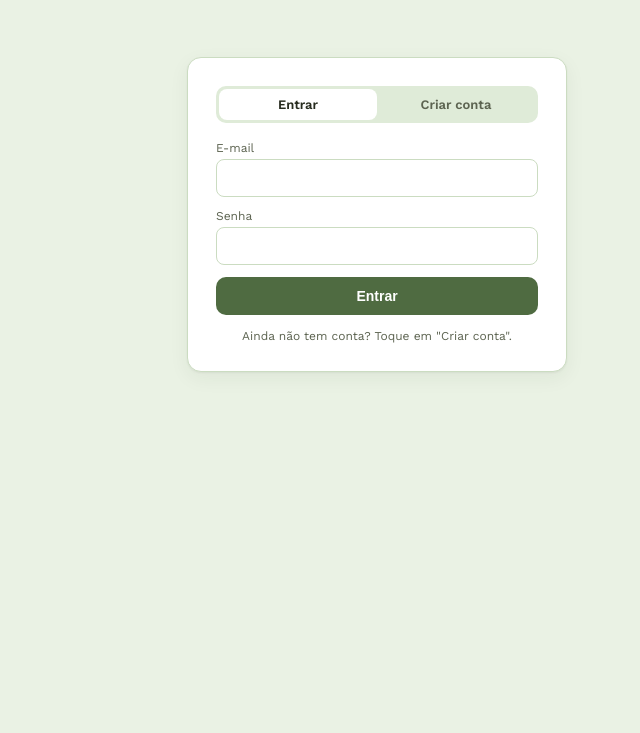
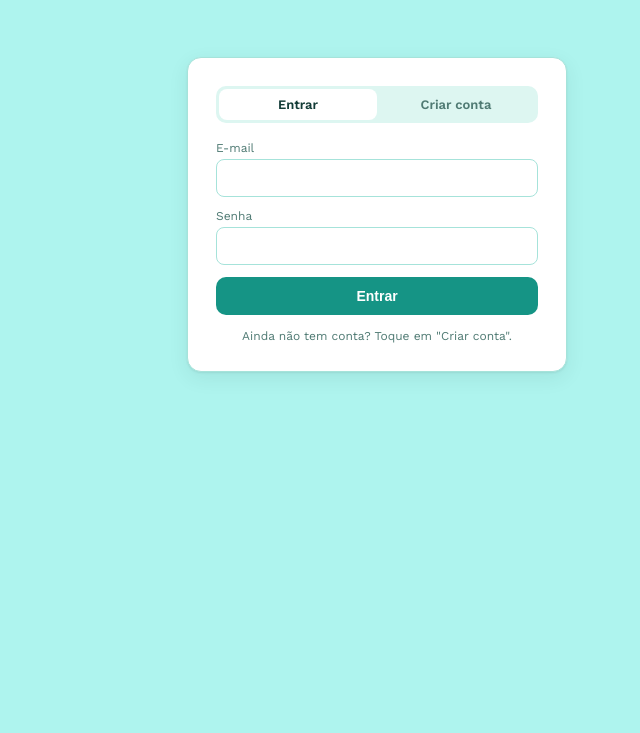
Before and after one commit to FelipeSamsel/Pontos_Saude, a plain HTML site: page index.html in a window 1280 px wide. Shown: the part 67-800 px from the top of the page, without its empty margins (263-903 px from the left). Drawn offline with nearby package versions, Linux system fonts and the light colour scheme.

Commit message:
nova paleta turquesa

```diff
--- a/css/styles.css
+++ b/css/styles.css
@@ -1,13 +1,13 @@
 :root {
-  --bg:#EAF2E4; --surface:#FFFFFF; --surface-2:#DFEBD8; --ink:#262B1E; --ink-soft:#5C6350;
-  --line:#CBDCC1; --accent:#4F6B41; --accent-ink:#FFFFFF; --accent-soft:#E4EBD9;
-  --gold:#B98A1F; --gold-soft:#F3E3BC; --danger:#A6432A; --danger-soft:#F3DCD2;
-  --shadow:0 1px 2px rgba(38,43,30,.06),0 6px 20px rgba(38,43,30,.06); --radius:14px; --radius-sm:9px;
+  --bg:#AEF4EE; --surface:#FFFFFF; --surface-2:#DDF6F1; --ink:#123B36; --ink-soft:#4F7A73;
+  --line:#A6E3DA; --accent:#159485; --accent-ink:#FFFFFF; --accent-soft:#D3F0EB;
+  --gold:#C97F1F; --gold-soft:#FBEAD0; --danger:#B4472E; --danger-soft:#F7DCD2;
+  --shadow:0 1px 2px rgba(16,50,45,.08),0 6px 20px rgba(16,50,45,.08); --radius:14px; --radius-sm:9px;
 }
 @media (prefers-color-scheme: dark) {
-  :root { --bg:#3A4030; --surface:#454C38; --surface-2:#50583F; --ink:#F2EEDC; --ink-soft:#C4C0A8;
-    --line:#5E6549; --accent:#A7CC91; --accent-ink:#14180E; --accent-soft:#3F4830; --gold:#E0B968;
-    --gold-soft:#4A4025; --danger:#E89574; --danger-soft:#4A2E26; --shadow:0 1px 2px rgba(0,0,0,.3),0 8px 24px rgba(0,0,0,.35); }
+  :root { --bg:#0E2A26; --surface:#15342F; --surface-2:#1C4038; --ink:#E4FAF5; --ink-soft:#9FCAC1;
+    --line:#2C554C; --accent:#7CE0CC; --accent-ink:#0B241F; --accent-soft:#1F4A41; --gold:#E7BB6C;
+    --gold-soft:#3B2E18; --danger:#E88A6C; --danger-soft:#3B2620; --shadow:0 1px 2px rgba(0,0,0,.3),0 8px 24px rgba(0,0,0,.35); }
 }
 * { box-sizing:border-box; }
 html,body { margin:0; padding:0; }
```
